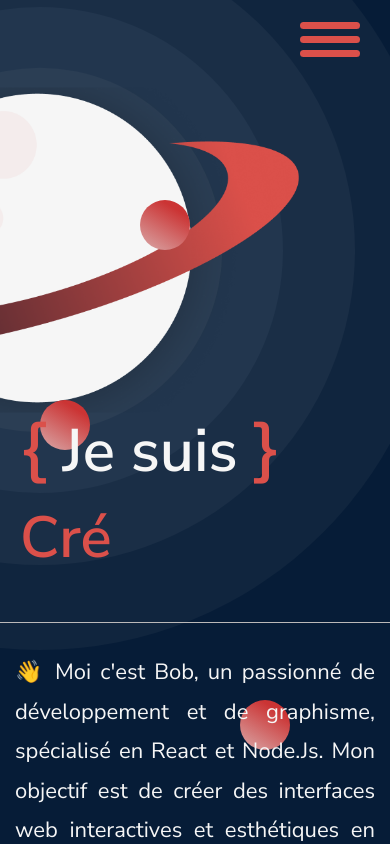
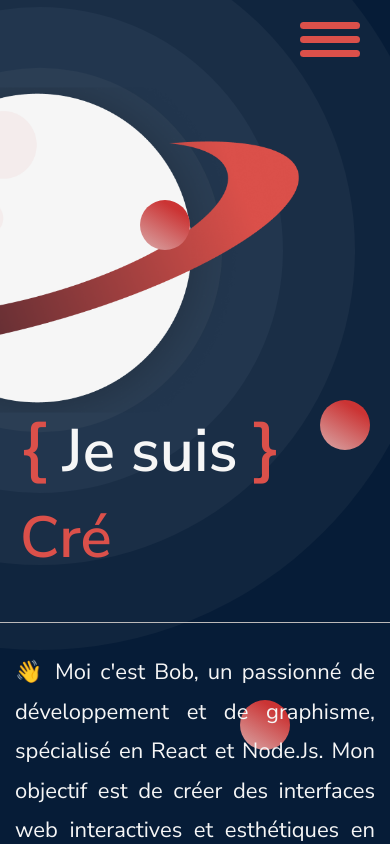
Before and after one commit to boby-front/Portfolio-V2, a React (Vite) app: page / in a window 390 px wide. Shown: the top 844 px of the page. Built offline with nearby package versions, Linux system fonts and the light colour scheme.

Commit message:
add planet

```diff
--- a/src/index.css
+++ b/src/index.css
@@ -484,6 +484,10 @@ header nav ul li a:hover {
 
   .infos-card-project h2 {
     font-size: 18px !important;
+  }
+
+  .planet1 {
+    right: 20px !important;
   }
 }
 
```
